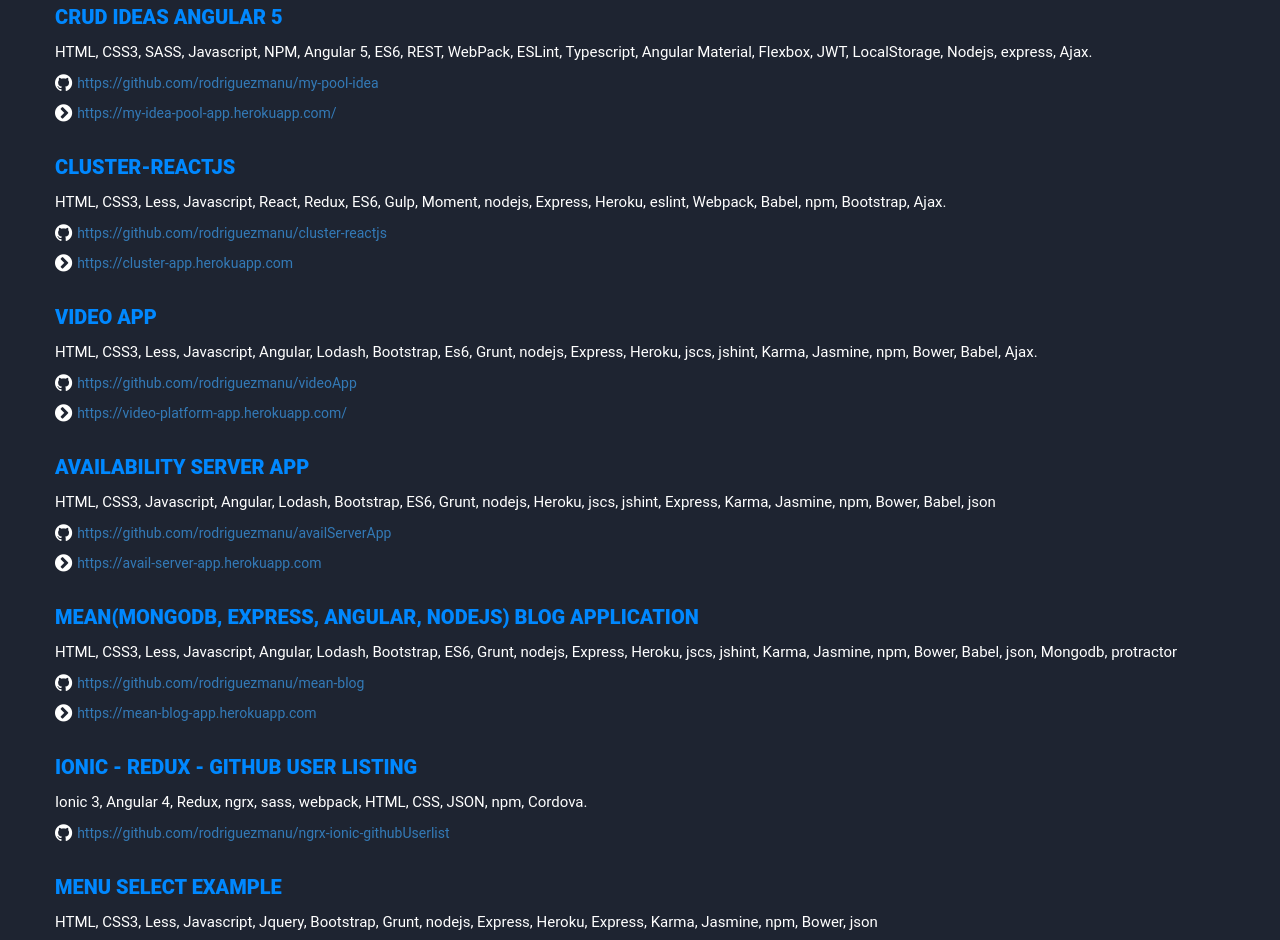
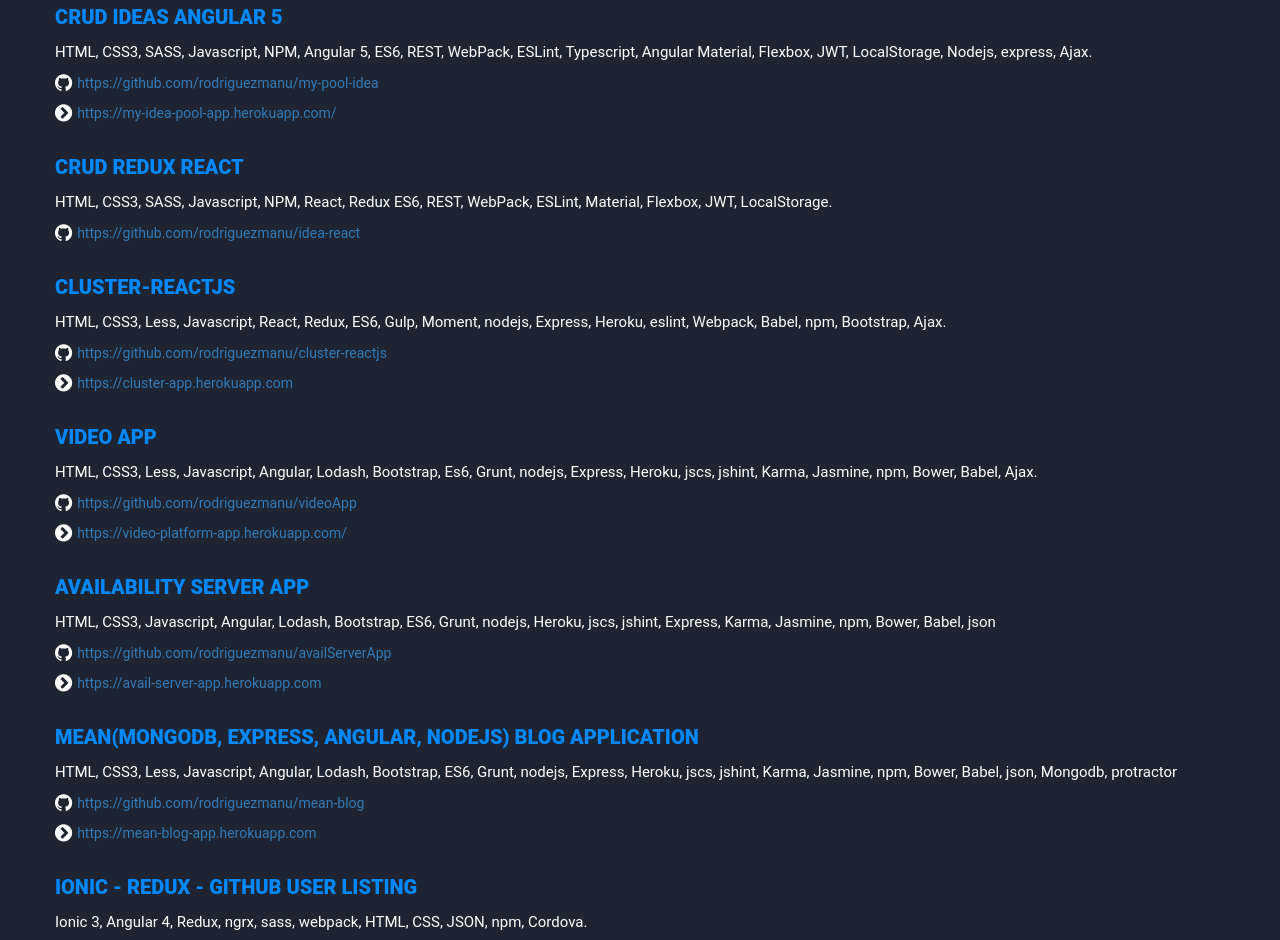
Before and after one commit to rodriguezmanu/rodriguezmanu.github.io, a website: page index.html in a window 1280 px wide. Shown: the part 3965-4905 px from the top of the page. Drawn offline with Linux system fonts and the light colour scheme; files whose address does not match are found by name.

Commit message:
Update index.html

```diff
--- a/index.html
+++ b/index.html
@@ -375,6 +375,16 @@
                     </div>
                 </div>
 
+                <p class="text-main title-sample wow fadeInRightBig color-c">CRUD Redux React</p>
+                <div class="color-c techs-sample wow fadeInLeftBig">
+                    HTML, CSS3, SASS,  Javascript, NPM, React, Redux ES6, REST, WebPack, ESLint,  Material, Flexbox, JWT, LocalStorage.
+                </div>
+                <div class="color-d link-sample wow fadeInUpBig">
+                    <div>
+                        <i class="fa fa-github" aria-hidden="true"></i>
+                        <a href="https://github.com/rodriguezmanu/idea-react" target="_blank">https://github.com/rodriguezmanu/idea-react</a>
+                    </div>
+                </div>
 
                 <p class="text-main title-sample wow fadeInRightBig color-c">Cluster-reactjs</p>
                 <div class="color-c techs-sample wow fadeInLeftBig">
```
